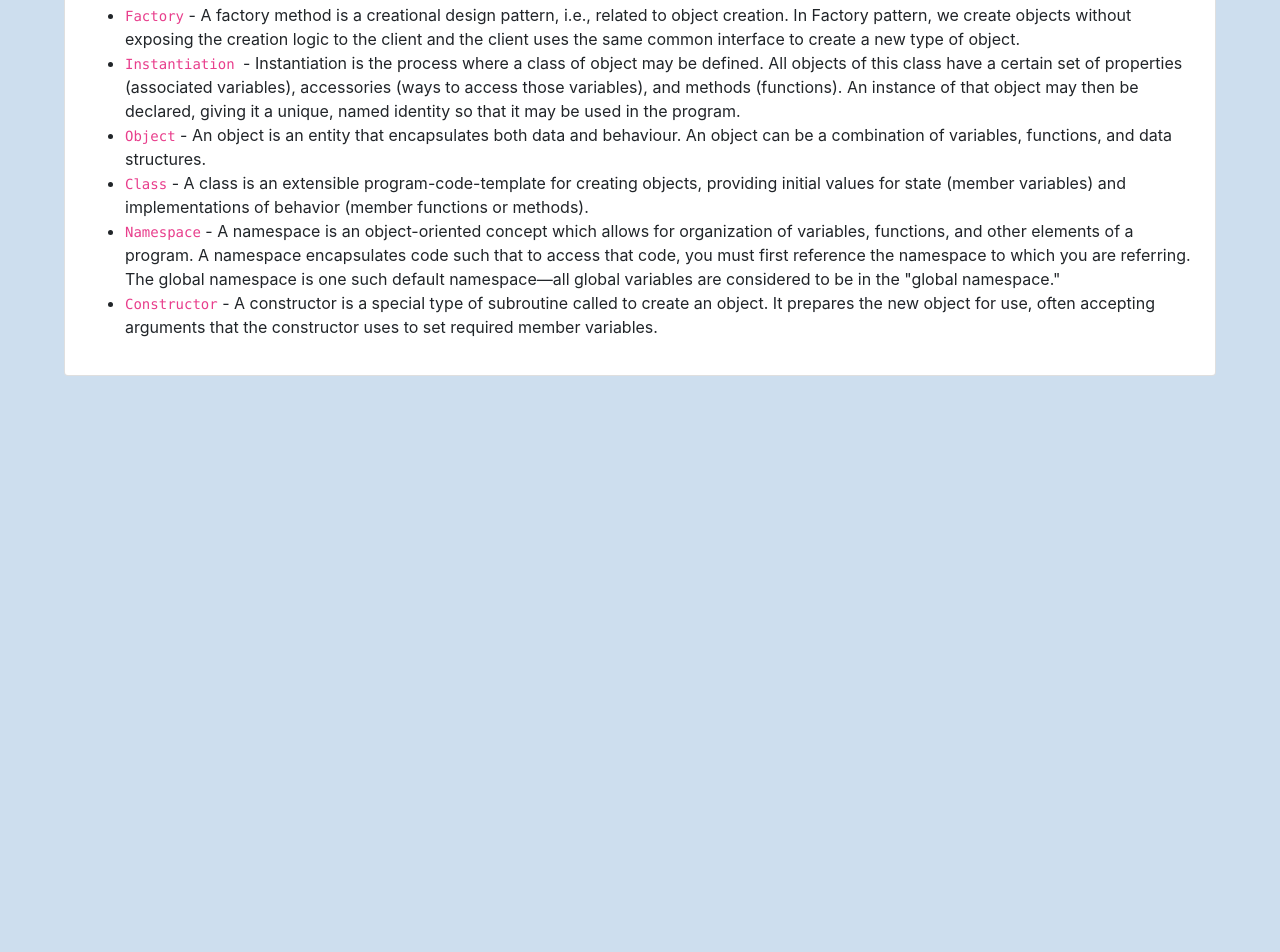
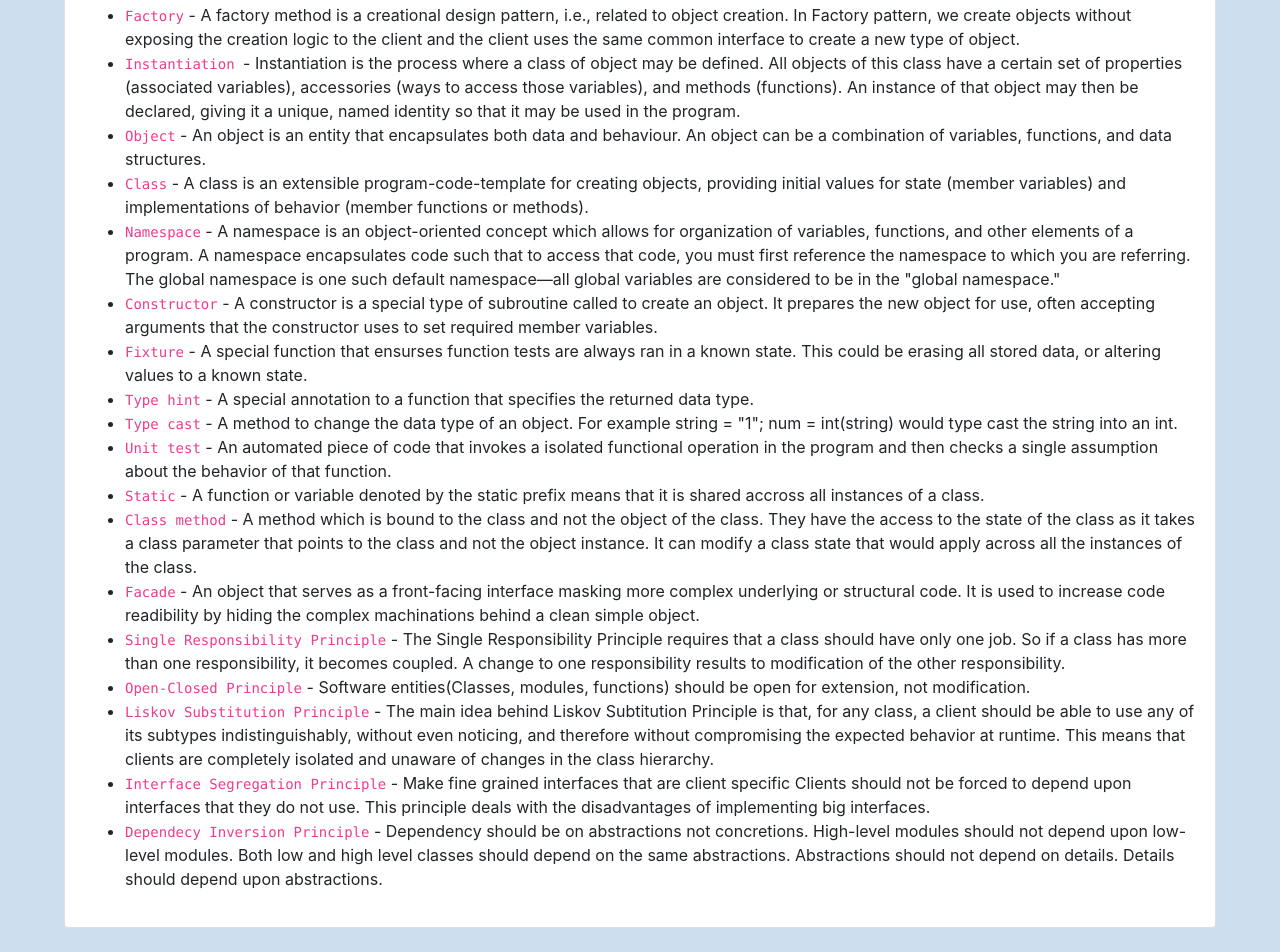
Before and after one commit to sz376/is218-tutorial, a plain HTML site: page public_html/oop.html in a window 1280 px wide. Shown: the part 272-1224 px from the top of the page. Before the commit the page ends 800 px from the top, so only its background shows below. Drawn offline with nearby package versions, Linux system fonts and the light colour scheme.

Commit message:
added some more oop

```diff
--- a/public_html/oop.html
+++ b/public_html/oop.html
@@ -45,6 +45,18 @@
         <li><code>Class</code>  - A class is an extensible program-code-template for creating objects, providing initial values for state (member variables) and implementations of behavior (member functions or methods).</li>
         <li><code>Namespace</code>  - A namespace is an object-oriented concept which allows for organization of variables, functions, and other elements of a program. A namespace encapsulates code such that to access that code, you must first reference the namespace to which you are referring. The global namespace is one such default namespace—all global variables are considered to be in the "global namespace." </li>
         <li><code>Constructor</code>  - A constructor is a special type of subroutine called to create an object. It prepares the new object for use, often accepting arguments that the constructor uses to set required member variables.</li>
+        <li><code>Fixture</code>  - A special function that ensurses function tests are always ran in a known state. This could be erasing all stored data, or altering values to a known state.</li>
+        <li><code>Type hint</code>  - A special annotation to a function that specifies the returned data type.</li>
+        <li><code>Type cast</code>  - A method to change the data type of an object. For example string = "1"; num = int(string) would type cast the string into an int.</li>
+        <li><code>Unit test</code>  - An automated piece of code that invokes a isolated functional operation in the program and then checks a single assumption about the behavior of that function.</li>
+        <li><code>Static</code>  - A function or variable denoted by the static prefix means that it is shared accross all instances of a class.</li>
+        <li><code>Class method</code>  - A method which is bound to the class and not the object of the class. They have the access to the state of the class as it takes a class parameter that points to the class and not the object instance. It can modify a class state that would apply across all the instances of the class.</li>
+        <li><code>Facade</code>  - An object that serves as a front-facing interface masking more complex underlying or structural code. It is used to increase code readibility by hiding the complex machinations behind a clean simple object.</li>
+        <li><code>Single Responsibility Principle</code>  - The Single Responsibility Principle requires that a class should have only one job. So if a class has more than one responsibility, it becomes coupled. A change to one responsibility results to modification of the other responsibility.</li>
+        <li><code>Open-Closed Principle</code>  - Software entities(Classes, modules, functions) should be open for extension, not modification.</li>
+        <li><code>Liskov Substitution Principle</code>  - The main idea behind Liskov Subtitution Principle is that, for any class, a client should be able to use any of its subtypes indistinguishably, without even noticing, and therefore without compromising the expected behavior at runtime. This means that clients are completely isolated and unaware of changes in the class hierarchy.</li>
+        <li><code>Interface Segregation Principle</code>  - Make fine grained interfaces that are client specific Clients should not be forced to depend upon interfaces that they do not use. This principle deals with the disadvantages of implementing big interfaces.</li>
+        <li><code>Dependecy Inversion Principle</code>  - Dependency should be on abstractions not concretions. High-level modules should not depend upon low-level modules. Both low and high level classes should depend on the same abstractions. Abstractions should not depend on details. Details should depend upon abstractions.</li>
       </ul>
     </div>
   </div>
```
Also changed, not shown: public_html/azure.html (+1 -1 lines), public_html/command_line.html (+1 -0 lines), public_html/docker.html (+1 -1 lines), public_html/index.html (+1 -0 lines).
